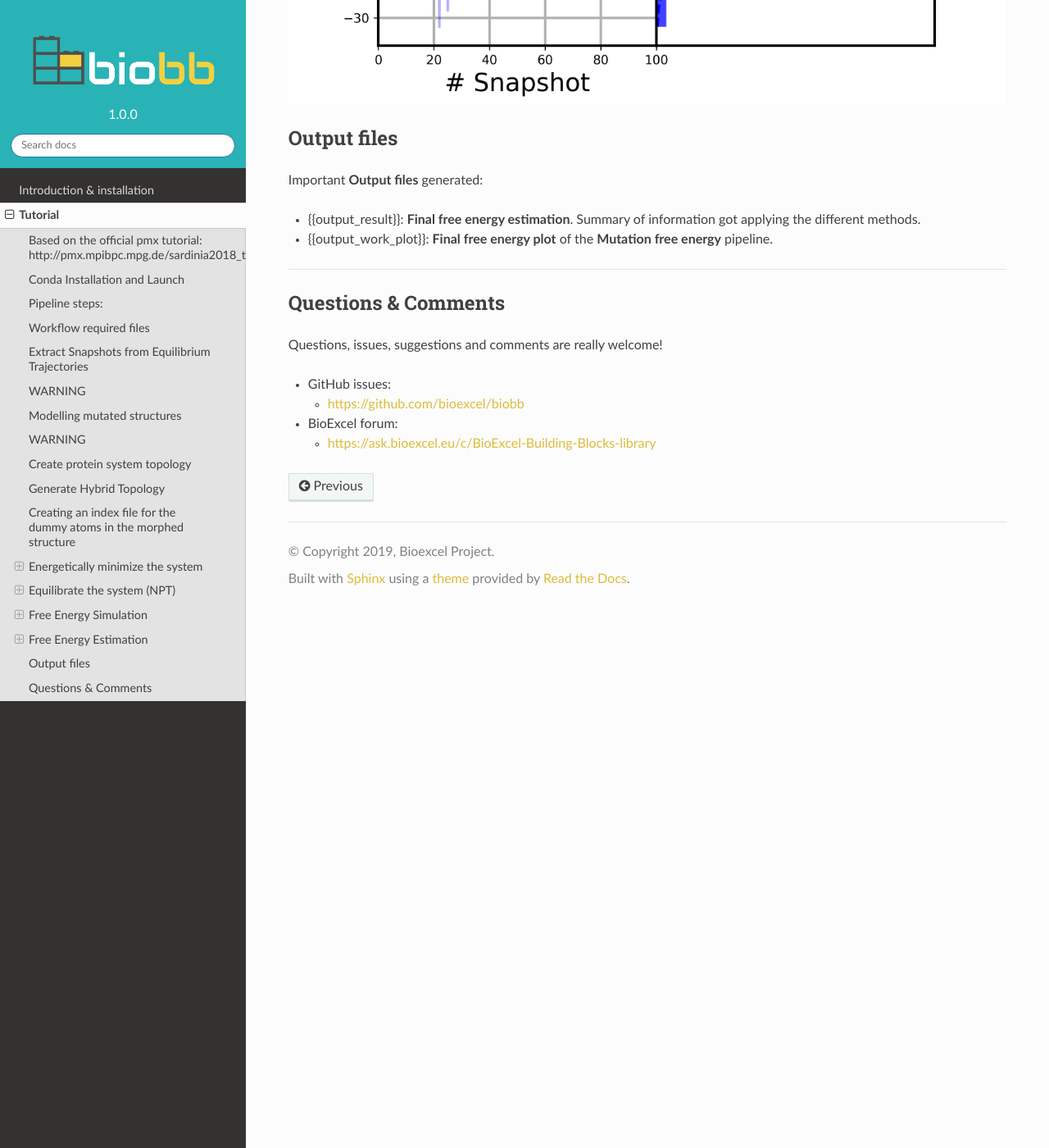
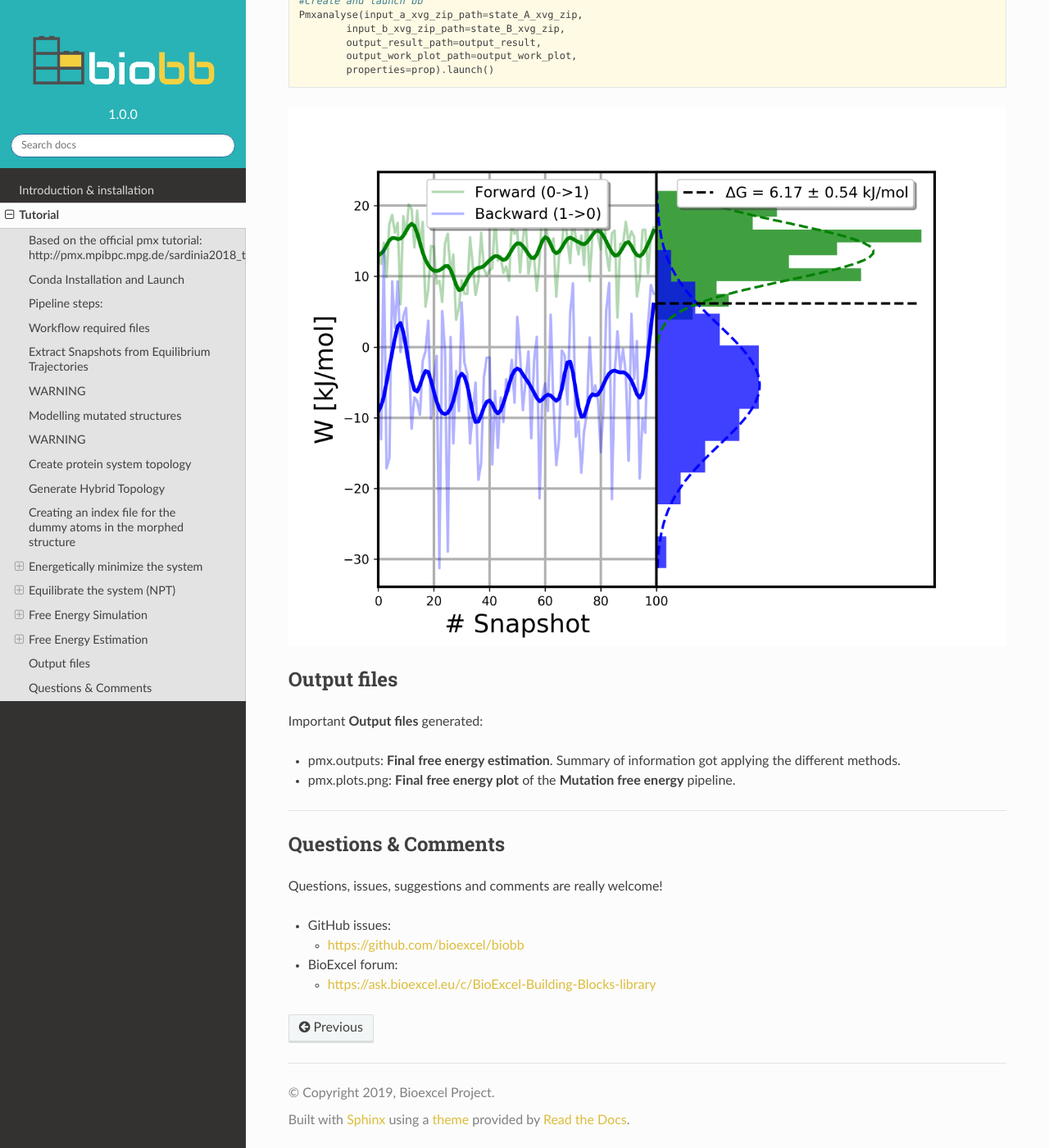
Before and after one commit to bioexcel/biobb_wf_pmx_tutorial, a Sphinx documentation site: the page built from biobb_wf_pmx_tutorial/docs/source/tutorial.md, in a window 1280 px wide and 1400 px high, scrolled down 22486 px. Shown: the whole window at 82% size. Built offline with Sphinx 7.4.7 and the Read the Docs theme 2.0.0, drawn with Linux system fonts in a browser that asks for light colours.

````diff
--- a/biobb_wf_pmx_tutorial/docs/source/tutorial.md
+++ b/biobb_wf_pmx_tutorial/docs/source/tutorial.md
@@ -8,7 +8,7 @@
 
 The **non-equilibrium free energy calculation** protocol performs a **fast alchemical transition** in the direction **WT->Mut** and back **Mut->WT**. The two **equilibrium trajectories** needed for the tutorial, one for **Wild Type (WT)** and another for the **Mutated (Mut)** protein (Isoleucine 10 to Alanine -I10A-), have already been generated and are included in this example.  We will name **WT as stateA** and **Mut as stateB**.
 
-<img src="schema.png" />
+<img src='_static/schema.png' />
 
 The tutorial calculates the **free energy difference** in the folded state of a protein. Starting from **two 1ns-length independent equilibrium simulations** (WT and mutant), snapshots are selected to start **fast (50ps) transitions** driving the system in the **forward** (WT to mutant) and **reverse** (mutant to WT) directions, and the **work values** required to perform these transitions are collected. With these values, **Crooks Gaussian Intersection** (CGI), **Bennett Acceptance Ratio** (BAR) and **Jarzynski estimator** methods are used to calculate the **free energy difference** between the two states.
 
@@ -52,7 +52,7 @@
  12. [Questions & Comments](#questions)
 
 ***
-<img style="width:400px;" src="logo.png" />
+<img style="width:400px;" src="_static/logo.png" />
 
 ***
 
@@ -512,7 +512,7 @@
 plotly.offline.iplot(fig)
 ```
 
-<img src='_static/plot3.png' />
+<img src='_static/plot1.png' />
 
 <a id="npt"></a>
 ***
@@ -720,7 +720,7 @@
 plotly.offline.iplot(fig)
 ```
 
-<img src='_static/plot1.png' />
+<img src='_static/plot2.png' />
 
 
 ```python
@@ -764,7 +764,7 @@
 plotly.offline.iplot(fig)
 ```
 
-<img src='_static/plot2.png' />
+<img src='_static/plot3.png' />
 
 <a id="free"></a>
 ***
@@ -988,8 +988,8 @@
 ## Output files
 
 Important **Output files** generated:
- - {{output_result}}: **Final free energy estimation**. Summary of information got applying the different methods.
- - {{output_work_plot}}: **Final free energy plot** of the **Mutation free energy** pipeline.
+ - pmx.outputs: **Final free energy estimation**. Summary of information got applying the different methods.
+ - pmx.plots.png: **Final free energy plot** of the **Mutation free energy** pipeline.
 
 ***
 <a id="questions"></a>
````
Also changed, not shown: 1 other file.
